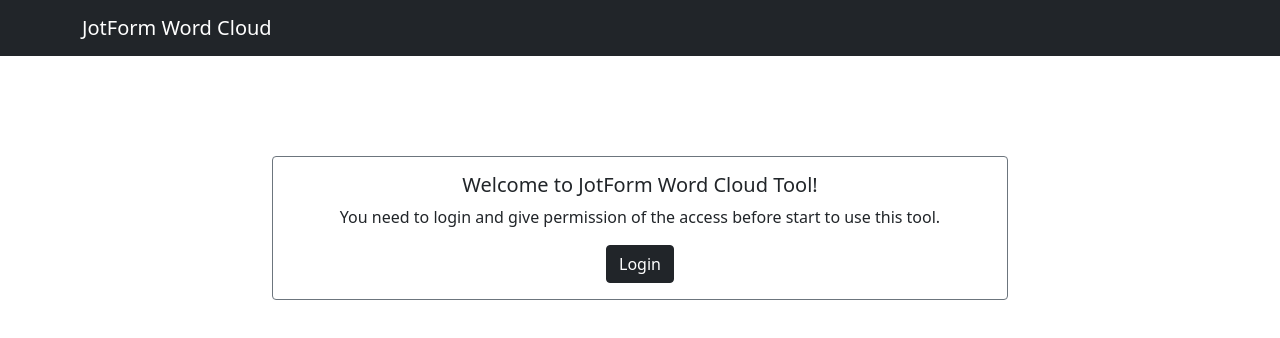
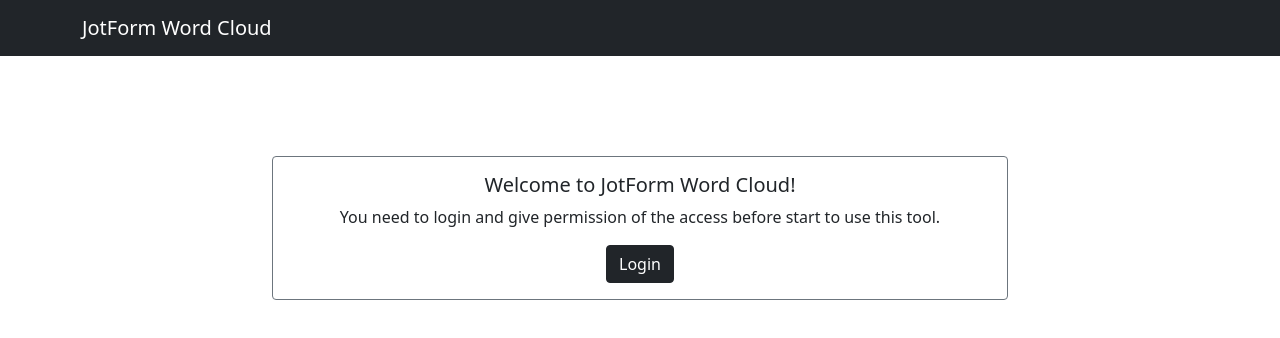
Before and after one commit to MelikeDogru/JotForm-Word-Cloud, a React (Create React App) app: page / in a window 1280 px wide. Shown: the top 338 px of the page. Built offline with nearby package versions, Linux system fonts and the light colour scheme.

Commit message:
New icon is added
command lines are removed

```diff
--- a/public/index.html
+++ b/public/index.html
@@ -24,7 +24,7 @@
       work correctly both with client-side routing and a non-root public URL.
       Learn how to configure a non-root public URL by running `npm run build`.
     -->
-    <title>Jotform Word Count</title>
+    <title>Jotform Word Cloud</title>
   </head>
   <body>
     <noscript>You need to enable JavaScript to run this app.</noscript>
--- a/src/Login.js
+++ b/src/Login.js
@@ -77,32 +77,13 @@ function Login() {
                         <Col xs={8}>
                             <Card border="secondary" className="text-center">
                                 <Card.Body>
-                                    <Card.Title>Welcome to JotForm Word Cloud Tool!</Card.Title>
+                                    <Card.Title>Welcome to JotForm Word Cloud!</Card.Title>
                                     <Card.Text>
                                         You need to login and give permission of the access before start to use this tool.
                                     </Card.Text>
                                     <Button variant="dark" onClick={loginOnclick} >
                                         Login
                                     </Button>
-                                    {/*
-                                    <div>
-                                        {loginState ?
-                                            <Button variant="dark" onClick={direct} >
-                                                Login
-                                            </Button> : <Button variant="dark" onClick={loginOnclick} >
-                                                Login
-                                            </Button>}
-                                        </div> */}
-                                    {/*
-                                    <Button variant="dark" onClick={loginOnclick} >
-                                        Login
-                                    </Button>
-                                    <Button variant="dark" onClick={onclick} style={{ marginLeft: "5px" }} onClick={getsub} >
-                                        get submission
-                                    </Button>
-                                    {loginState ? <Button>Truee</Button> : <Button>false</Button>}
-                                   */}
-
                                 </Card.Body>
                             </Card>
                         </Col>
@@ -110,13 +91,7 @@ function Login() {
                     </Row>
                 </Container>
             </div>
-            {/*}
-            <div className="invisible" style={{ height:"0px"}}>
-                <MyForms data={state.res}/>
-                                </div> */}
         </div>
-
-
     );
 
 }
--- a/src/Options.js
+++ b/src/Options.js
@@ -1,7 +1,6 @@
 import React, { useState, useEffect } from 'react';
 import { Button, Modal, Figure, Form, Row, Col } from 'react-bootstrap';
-import { SketchPicker } from 'react-color';
-import RangeSlider from 'react-bootstrap-range-slider';
+
 
 function Options({ options, onApply }) {
 
--- a/src/Submissions.js
+++ b/src/Submissions.js
@@ -171,10 +171,7 @@ const Submissions = () => {
                     </Row>
                 </Container>
             </div>
-
         </div>
-
-
     );
 }
 
--- a/src/WordCloud.jsx
+++ b/src/WordCloud.jsx
@@ -27,7 +27,7 @@ const WordCloud = (props) => {
     const [randomSeed, setRandomSeed] = useState(uuidv4());
 
 
-    const stopwords = ['would', 'i', 'me', 'my', 'myself', 'we', 'we\'re', 'our', 'ours', 'ourselves', 'you', 'your', 'yours', 'yourself', 'yourselves', 'he', 'him', 'his', 'himself', 'she', 'her', 'hers', 'herself', 'it', 'its', 'itself', 'they', 'them', 'their', 'theirs', 'themselves', 'what', 'which', 'who', 'whom', 'this', 'that', 'these', 'those', 'am', 'is', 'are', 'was', 'were', 'be', 'been', 'being', 'have', 'has', 'had', 'having', 'do', 'does', 'did', 'doing', 'a', 'an', 'the', 'and', 'but', 'if', 'or', 'because', 'as', 'until', 'while', 'of', 'at', 'by', 'for', 'with', 'about', 'against', 'between', 'into', 'through', 'during', 'before', 'after', 'above', 'below', 'to', 'from', 'up', 'down', 'in', 'out', 'on', 'off', 'over', 'under', 'again', 'further', 'then', 'once', 'here', 'there', 'when', 'where', 'why', 'how', 'all', 'any', 'both', 'each', 'few', 'more', 'most', 'other', 'some', 'such', 'no', 'nor', 'not', 'only', 'own', 'same', 'so', 'than', 'too', 'very', 's', 't', 'can', 'will', 'just', 'don', 'should', 'now'];
+    const stopwords = [ 'could','us','the','would', 'i', 'me', 'my', 'myself', 'we', 'we\'re', 'our', 'ours', 'ourselves', 'you', 'your', 'yours', 'yourself', 'yourselves', 'he', 'him', 'his', 'himself', 'she', 'her', 'hers', 'herself', 'it', 'its', 'itself', 'they', 'them', 'their', 'theirs', 'themselves', 'what', 'which', 'who', 'whom', 'this', 'that', 'these', 'those', 'am', 'is', 'are', 'was', 'were', 'be', 'been', 'being', 'have', 'has', 'had', 'having', 'do', 'does', 'did', 'doing', 'a', 'an', 'the', 'and', 'but', 'if', 'or', 'because', 'as', 'until', 'while', 'of', 'at', 'by', 'for', 'with', 'about', 'against', 'between', 'into', 'through', 'during', 'before', 'after', 'above', 'below', 'to', 'from', 'up', 'down', 'in', 'out', 'on', 'off', 'over', 'under', 'again', 'further', 'then', 'once', 'here', 'there', 'when', 'where', 'why', 'how', 'all', 'any', 'both', 'each', 'few', 'more', 'most', 'other', 'some', 'such', 'no', 'nor', 'not', 'only', 'own', 'same', 'so', 'than', 'too', 'very', 's', 't', 'can', 'will', 'just', 'don', 'should', 'now'];
 
     //Clean stop words and punctuation
     //create words array for word cloud
@@ -95,9 +95,6 @@ const WordCloud = (props) => {
         background: "#f0f0f0"
     };
 
-    const renderTooltips = (props) => (
-        <Tooltip {...props}>Use this code in order to embed your word cloud in an iFrame within your page.</Tooltip>
-    );
 
     //For Embed code
     const exportAsPicture = () => {
@@ -123,8 +120,6 @@ const WordCloud = (props) => {
             var image = canvas.toDataURL('image/png', 0.5);
             console.log(image);
             setEmbedCode("<iframe id=\"JotformWordCloud\" width=\"600\" height=\"400\" src=\"" + image + "\"></iframe>");
-            //let encoded = base64_encode(image);
-            //console.log(encoded);
             return image
         }).then((image) => {
             //saveAs(image, 'exported-vis.png')
```
Also changed, not shown: src/OptionsAccordion.js (+0 -11 lines), 1 other file (tests, documents, lock files or other folders).
